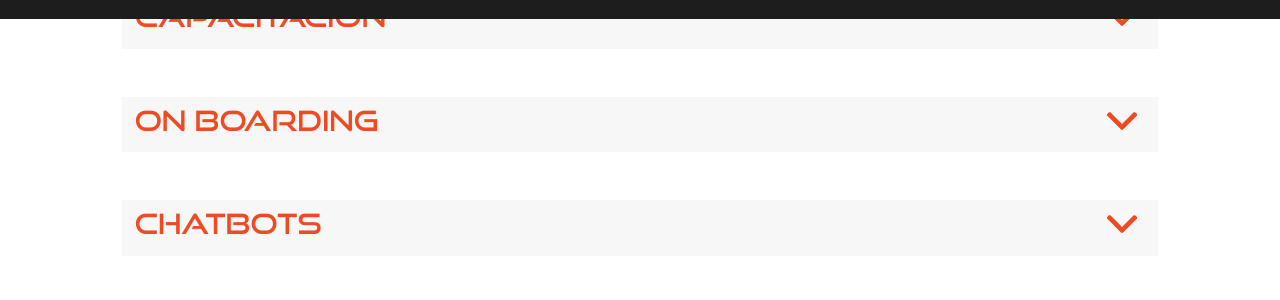
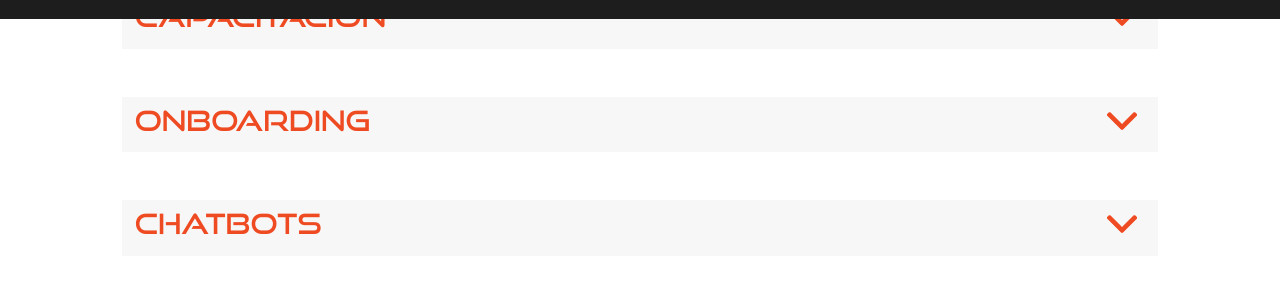
Before and after one commit to smartforcemx/sforce-jekyll, a Jekyll site: the page built from servicios.html, in a window 1280 px wide and 900 px high, scrolled down 891 px. Shown: the part 157-457 px from the top of the window. Built offline with Jekyll 4.4.1, drawn with Linux system fonts in a browser that asks for light colours; nearby versions of some CDN libraries.

Commit message:
Update from Forestry.io Rafael Castañeda Garduño updated _data/services_intern.yml

```diff
--- a/_data/services_intern.yml
+++ b/_data/services_intern.yml
@@ -184,8 +184,8 @@ capacitacion1_2_parrafo:
       the right tools to automate your processes.
 boarding_titulo:
   texto:
-    es: ON BOARDING
-    en: ON BOARDING
+    es: ONBOARDING
+    en: ONBOARDING
 boarding1_subtitulo:
   texto:
     es: Servicios de capacitación, coaching y acompañamiento,
```
